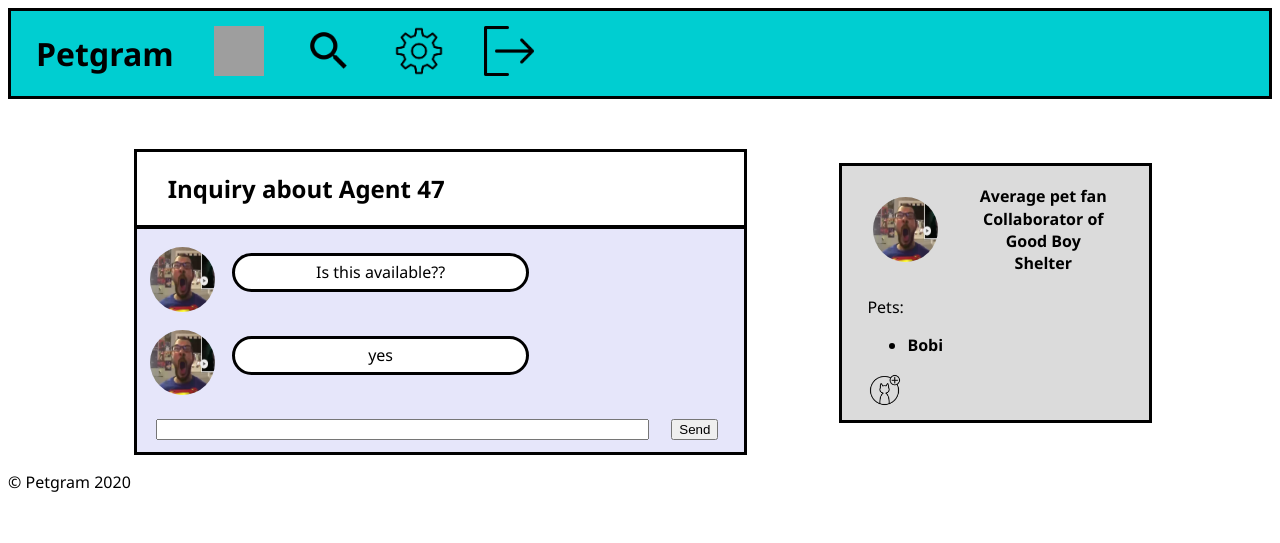
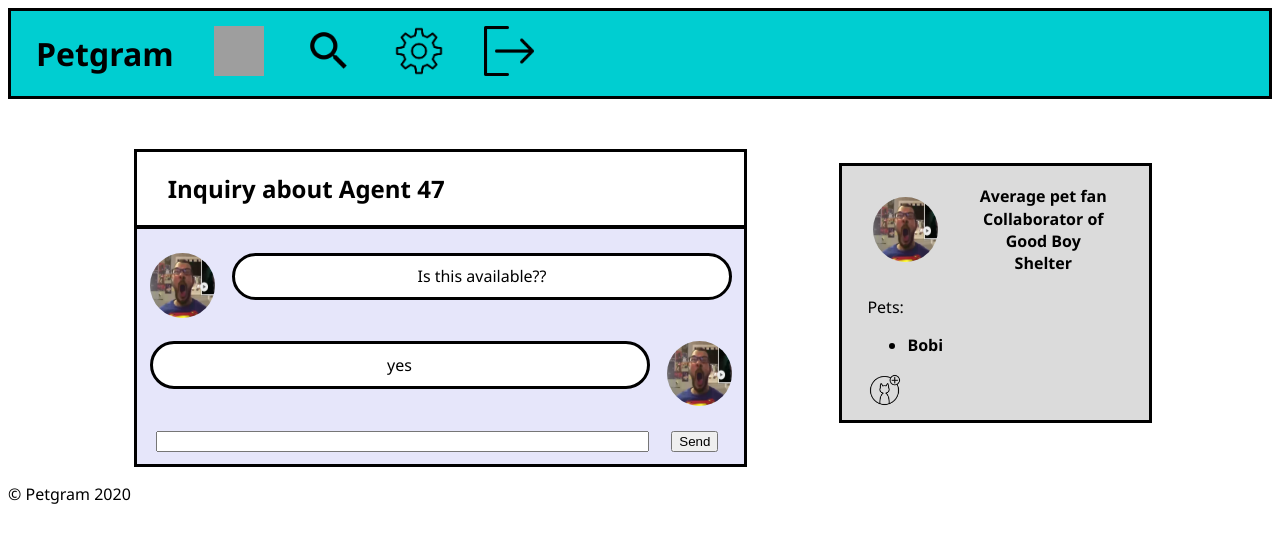
Before and after one commit to andremmori/FEUP-LTW, a PHP site: page /inquiry.php?id=1 in a window 1280 px wide. Shown: the top 543 px of the page. Run offline with PHP 8.4, Linux system fonts and the light colour scheme; the visitor is signed in with stand-in values (Sample User, id 1); data comes from the database, SQL or seed files in the repository; grey boxes are pictures that could not be loaded.

Commit message:
inquiry css

```diff
--- a/pages/css/home.css
+++ b/pages/css/home.css
@@ -594,12 +594,13 @@ a {
     min-height: 200px;
 }
 
-#inquiry .message_owner {
+#inquiry #chat .message_owner {
 
+    margin: 2%;
+    align-items:right;
     display: flex;
-    margin: 2%;
 }
-#inquiry .message_user {
+#inquiry #chat .message_user {
 
     display: flex;
     margin: 2%;
@@ -608,7 +609,7 @@ a {
 #inquiry .message_owner #messageBox{
 
     background-color: white;
-    width: 50%;
+    width: 90%;
     height: fit-content;
     border-top-style: solid;
     border-right-style: solid;
@@ -621,14 +622,13 @@ a {
 
 #inquiry .message_owner img{
     color: black;
-    margin: 1% 3% 0% 0%;
+    margin: 2% 0% 0% 3%;
     border-radius: 50%;
-
 }
 
 #inquiry .message_user img{
     color: black;
-    margin: 1% 3% 0% 0%;
+    margin: 2% 3% 0% 0%;
     border-radius: 50%;
 
 }
@@ -636,7 +636,7 @@ a {
 
 #inquiry .message_user #messageBox{
     background-color: white;
-    width: 50%;
+    width: 90%;
     height: fit-content;
     border-top-style: solid;
     border-right-style: solid;
--- a/pages/database/inquiry.php
+++ b/pages/database/inquiry.php
@@ -28,11 +28,10 @@
         if ($message['petOwner'] == 1){
             $account = getAccount($message['ownerID']);
             $inquiry_message = '<div class="message_owner">
-                                <img src="images/pfp.png" alt="" width="65" height="65">
                                 <div id="messageBox">
                                     <p>%s</p>
                                 </div>
-
+                                <img src="images/pfp.png" alt="" width="65" height="65">
                             </div>';
         }
         else{
```
